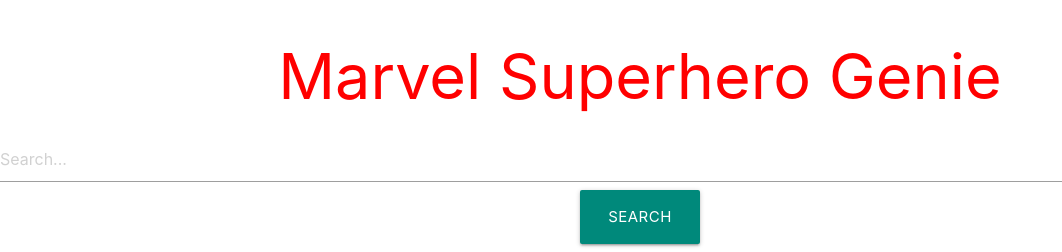
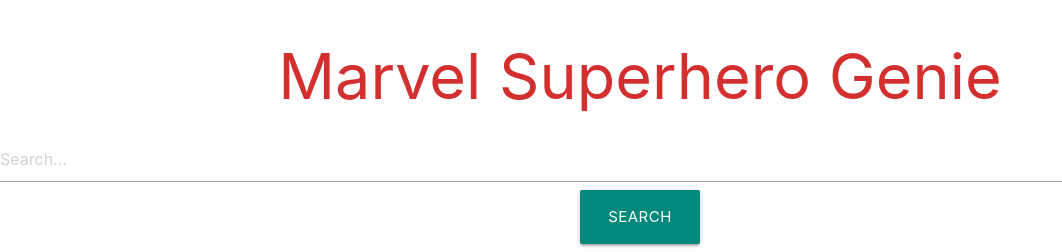
Before and after one commit to grace-anderson/marvel-superhero-genie, a plain HTML site: page index.html in a window 1280 px wide. Shown: the top 252 px of the page, without its empty margins (0-1062 px from the left). Drawn offline with nearby package versions, Linux system fonts and the light colour scheme.

Commit message:
Updated H1 to materialise red darken-2

```diff
--- a/assets/script.js
+++ b/assets/script.js
@@ -50,6 +50,7 @@ var displayHero = function (foundHero) {
   }
   marvelHeroEl.textContent = "Showing results for " + foundHero;
   //call youTube API here using foundHero
+  console.log("foundHero", foundHero);
 };
 
 searchFormEl.addEventListener("submit", formSubmitHandler);
--- a/index.html
+++ b/index.html
@@ -16,7 +16,7 @@
 
   <body>
     <main>
-      <h1>Marvel Superhero Genie</h1>
+      <h1 class="red-text text-darken-2">Marvel Superhero Genie</h1>
 
       <form id="search-form">
         <input
```
